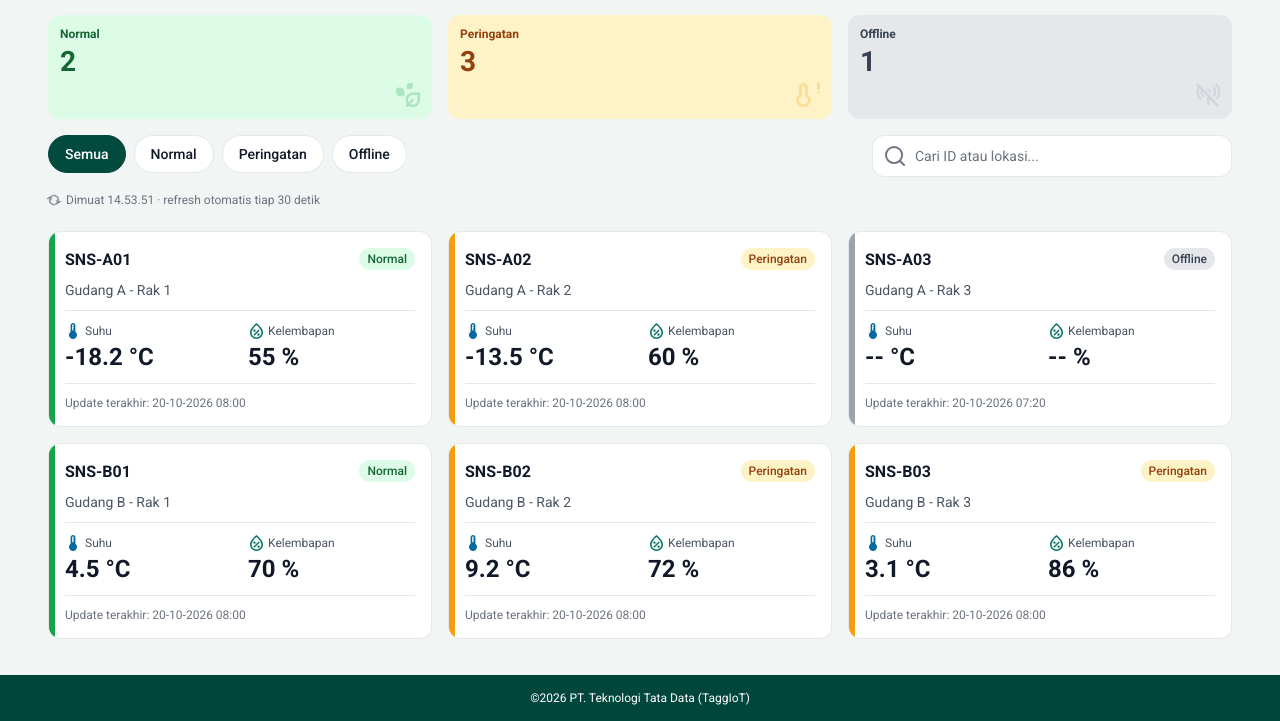
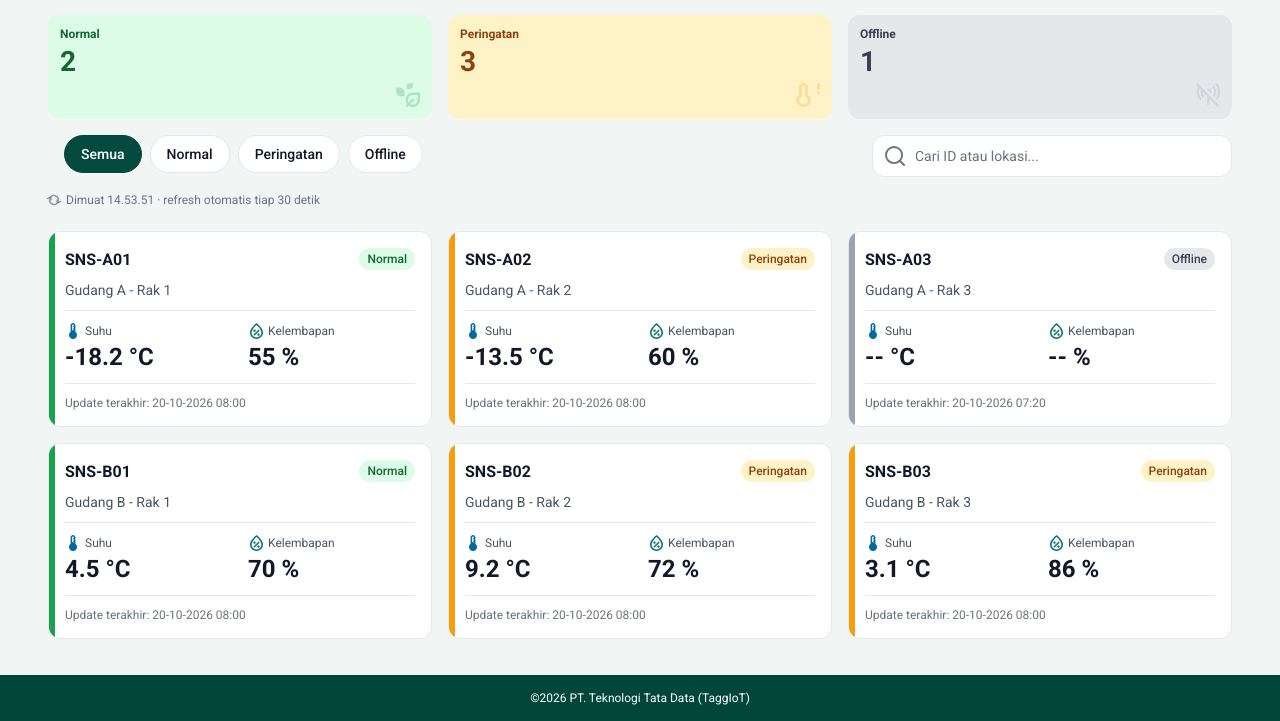
Before and after one commit to TeaCupCin/TT26_WEB_AliefKarielRamadhan, a plain HTML site: page index.html in a window 1280 px wide. Shown: the part 79-800 px from the top of the page. Drawn offline with Linux system fonts and the light colour scheme.

Commit message:
fix filter android

```diff
--- a/style.css
+++ b/style.css
@@ -163,10 +163,10 @@ body {
   display: flex;
   flex-wrap: nowrap;
   gap: 8px;
-  justify-content: start;
+  justify-content: flex-start;
   overflow-x: auto;
   white-space: nowrap;
-  padding-bottom: 4px;
+  padding: 0 16px 4px 16px;
   -webkit-overflow-scrolling: touch;
 }
 
```
